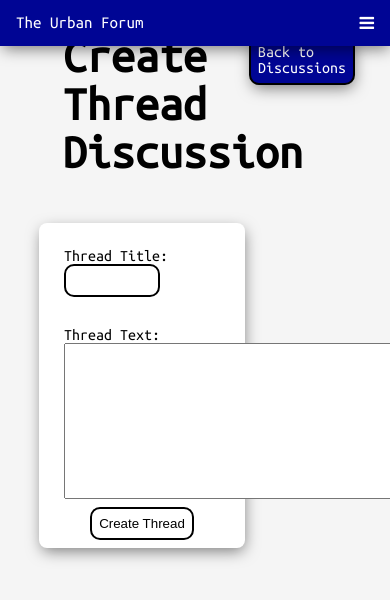
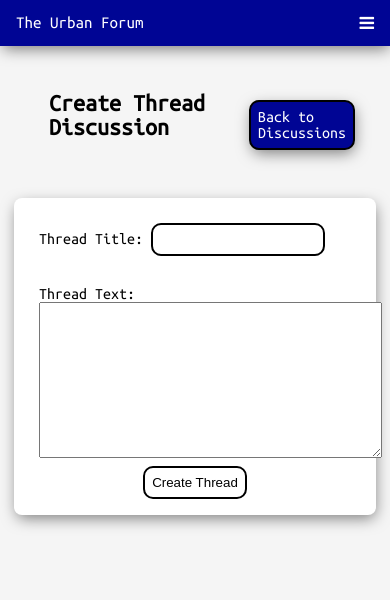
Before and after one commit to mforte215/TheUrbanDiscussion, a Django app: page /create-thread/ in a window 390 px wide; the page is wider, and only the part inside the window is pictured. Shown: the top 600 px of that part. Run offline with Django 4.2, Linux system fonts and the light colour scheme; the visitor is signed in with stand-in values (Sample User, id 1); some libraries are stand-ins or nearby versions.

Commit message:
mobile css updates

```diff
--- a/app/static/app/css/style.css
+++ b/app/static/app/css/style.css
@@ -408,4 +408,82 @@ box-shadow: 1px 5px 15px -2px rgba(0,0,0,0.5);
       display: block;
       text-align: left;
     }
+
+    .detail-title {
+      font-size: large;
+      width: 90%;
+    }
+
+    .detail-content {
+      width: 80%;
+      margin: 3% 5% 5% 5%;
+    }
+
+    .detail-image {
+      width: 100%;
+      height: 200px;
+    }
+
+    .detail-image-container {
+      margin-top: 45px;
+    }
+
+    .thread-section {
+      font-size: small;
+    }
+
+    .header-title-section {
+      margin-top: 45px;
+    }
+
+    .create-discussion-title {
+      font-size: inherit;
+      margin-top: 46px;
+      margin-left: 10px;
+    }
+
+    .section-header-one {
+      width: 0%;
+    }
+
+    .section-header-two {
+      width: 66%;
+      margin-left: 10%;
+    }
+
+    .section-header-three {
+      width: 20%;
+      margin-top: 20px;
+      margin-bottom: 10px;
+    }
+
+    .thread-section {
+      margin: auto 0 5% 6%;
+    }
+
+    .log-block {
+      width: 60%;
+      margin: 20% 20% 0% 15%;
+    }
+
+    .create-section-header-one {
+      width: 0;
+    }
+
+    .create-section-header-two {
+      width: 66%;
+      margin-left: 10%;
+    }
+
+    .create-section-header-three {
+      width: 20%;
+      margin-top: 20px;
+      margin-bottom: 10px;
+    }
+
+    .create-discussion-section {
+      width: 80%;
+      margin: auto;
+    }
+
   }
```
